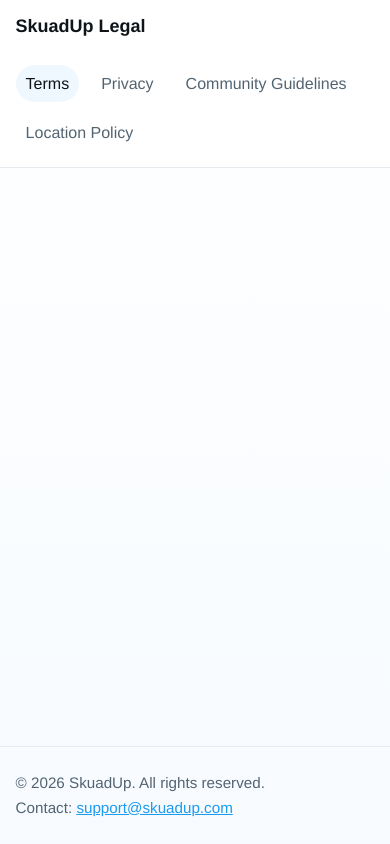
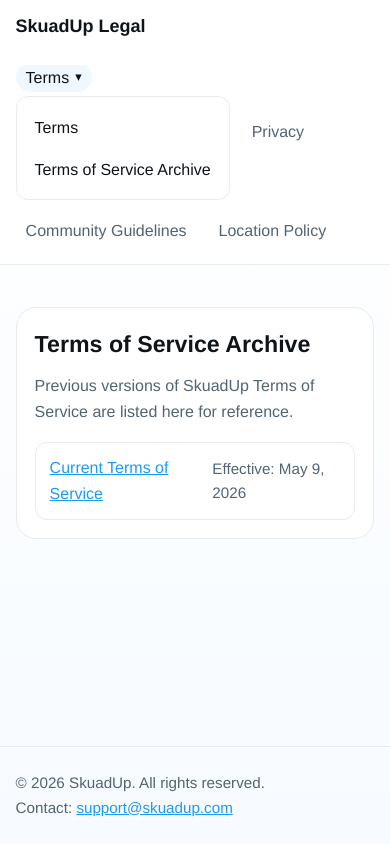
Before and after one commit to HooliganSoftware/skuadup-legal-web, a React (Vite) app: page /terms/archive in a window 390 px wide. Built offline with nearby package versions, Linux system fonts and the light colour scheme.

Commit message:
adding term and service archive and redesign

```diff
--- a/src/App.tsx
+++ b/src/App.tsx
@@ -5,6 +5,7 @@
 import LocationPolicy from './pages/LocationPolicy';
 import Privacy from './pages/Privacy';
 import Terms from './pages/Terms';
+import TermsArchive from './pages/TermsArchive';
 
 export default function App() {
   return (
@@ -13,6 +14,7 @@
         <Routes>
           <Route path="/" element={<Home />} />
           <Route path="/terms" element={<Terms />} />
+          <Route path="/terms/archive" element={<TermsArchive />} />
           <Route path="/privacy" element={<Privacy />} />
           <Route path="/community-guidelines" element={<CommunityGuidelines />} />
           <Route path="/location-policy" element={<LocationPolicy />} />
--- a/src/components/Header.tsx
+++ b/src/components/Header.tsx
@@ -1,11 +1,4 @@
 import { Link, NavLink } from 'react-router-dom';
-
-const navItems = [
-  { to: '/terms', label: 'Terms' },
-  { to: '/privacy', label: 'Privacy' },
-  { to: '/community-guidelines', label: 'Community Guidelines' },
-  { to: '/location-policy', label: 'Location Policy' }
-];
 
 export default function Header() {
   return (
@@ -13,11 +6,27 @@
       <div className="shell header-inner">
         <Link className="brand" to="/">SkuadUp Legal</Link>
         <nav aria-label="Primary" className="site-nav">
-          {navItems.map((item) => (
-            <NavLink key={item.to} to={item.to} className={({ isActive }) => `nav-link${isActive ? ' active' : ''}`}>
-              {item.label}
+          <div className="nav-dropdown">
+            <NavLink to="/terms" className={({ isActive }) => `nav-link${isActive ? ' active' : ''}`}>
+              <span className="nav-link-with-caret">
+                Terms
+                <span className="nav-caret" aria-hidden="true">▾</span>
+              </span>
             </NavLink>
-          ))}
+            <div className="dropdown-menu">
+              <NavLink to="/terms" className="dropdown-link">Terms</NavLink>
+              <NavLink to="/terms/archive" className="dropdown-link">Terms of Service Archive</NavLink>
+            </div>
+          </div>
+          <NavLink to="/privacy" className={({ isActive }) => `nav-link${isActive ? ' active' : ''}`}>
+            Privacy
+          </NavLink>
+          <NavLink to="/community-guidelines" className={({ isActive }) => `nav-link${isActive ? ' active' : ''}`}>
+            Community Guidelines
+          </NavLink>
+          <NavLink to="/location-policy" className={({ isActive }) => `nav-link${isActive ? ' active' : ''}`}>
+            Location Policy
+          </NavLink>
         </nav>
       </div>
     </header>
--- /dev/null
+++ b/src/content/termsArchiveContent.ts
@@ -0,0 +1,13 @@
+export type TermsArchiveEntry = {
+  label: string;
+  effectiveDate: string;
+  href: string;
+};
+
+export const termsArchiveEntries: TermsArchiveEntry[] = [
+  {
+    label: 'Current Terms of Service',
+    effectiveDate: 'May 9, 2026',
+    href: '/terms'
+  }
+];
--- a/src/index.css
+++ b/src/index.css
@@ -72,6 +72,7 @@
   display: flex;
   flex-wrap: wrap;
   gap: 12px;
+  align-items: center;
 }
 
 .nav-link {
@@ -84,6 +85,52 @@
 .nav-link:hover,
 .nav-link.active {
   color: var(--text);
+  background: var(--accent-soft);
+}
+
+.nav-link-with-caret {
+  display: inline-flex;
+  align-items: center;
+  gap: 6px;
+}
+
+.nav-caret {
+  font-size: 0.8em;
+  line-height: 1;
+}
+
+.nav-dropdown {
+  position: relative;
+}
+
+.dropdown-menu {
+  position: absolute;
+  top: 100%;
+  left: 0;
+  min-width: 240px;
+  padding: 10px 8px 8px;
+  border: 1px solid var(--line);
+  border-radius: 12px;
+  background: #fff;
+  box-shadow: 0 10px 25px rgba(15, 20, 25, 0.08);
+  display: none;
+  z-index: 20;
+}
+
+.nav-dropdown:hover .dropdown-menu,
+.nav-dropdown:focus-within .dropdown-menu {
+  display: grid;
+  gap: 4px;
+}
+
+.dropdown-link {
+  text-decoration: none;
+  color: var(--text);
+  padding: 8px 10px;
+  border-radius: 8px;
+}
+
+.dropdown-link:hover {
   background: var(--accent-soft);
 }
 
@@ -192,6 +239,48 @@
   gap: 8px;
 }
 
+.terms-archive {
+  margin-top: 18px;
+  background: #fff;
+  border: 1px solid var(--line);
+  border-radius: 20px;
+  padding: clamp(18px, 3.4vw, 34px);
+}
+
+.terms-archive h1,
+.terms-archive h2 {
+  margin: 0;
+  font-size: 1.45rem;
+}
+
+.terms-archive p {
+  margin: 10px 0 0;
+  color: var(--muted);
+}
+
+.terms-archive ul {
+  margin: 18px 0 0;
+  padding: 0;
+  list-style: none;
+  display: grid;
+  gap: 12px;
+}
+
+.terms-archive li {
+  border: 1px solid var(--line);
+  border-radius: 12px;
+  padding: 12px 14px;
+  display: flex;
+  align-items: center;
+  justify-content: space-between;
+  gap: 12px;
+}
+
+.terms-archive li span {
+  color: var(--muted);
+  font-size: 0.95rem;
+}
+
 .site-footer {
   border-top: 1px solid var(--line);
   padding: 24px 0;
@@ -219,6 +308,14 @@
     padding-bottom: 3px;
   }
 
+  .dropdown-menu {
+    position: static;
+    display: grid;
+    margin-top: 6px;
+    box-shadow: none;
+    min-width: 0;
+  }
+
   main {
     padding-top: 24px;
   }
--- /dev/null
+++ b/src/pages/TermsArchive.tsx
@@ -0,0 +1,18 @@
+import { termsArchiveEntries } from '../content/termsArchiveContent';
+
+export default function TermsArchive() {
+  return (
+    <section className="shell terms-archive" aria-labelledby="terms-archive-heading">
+      <h1 id="terms-archive-heading">Terms of Service Archive</h1>
+      <p>Previous versions of SkuadUp Terms of Service are listed here for reference.</p>
+      <ul>
+        {termsArchiveEntries.map((entry) => (
+          <li key={`${entry.label}-${entry.effectiveDate}`}>
+            <a href={entry.href}>{entry.label}</a>
+            <span>Effective: {entry.effectiveDate}</span>
+          </li>
+        ))}
+      </ul>
+    </section>
+  );
+}
```
